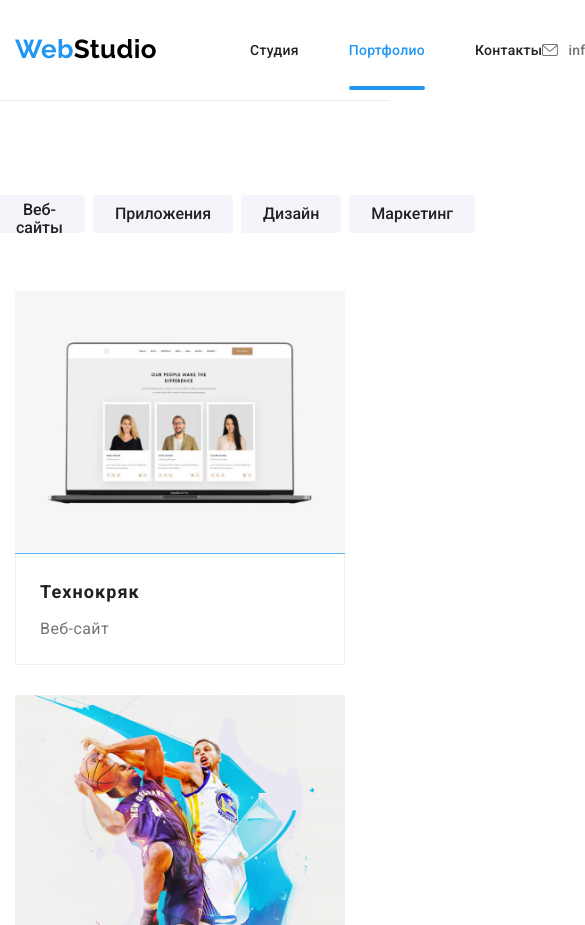
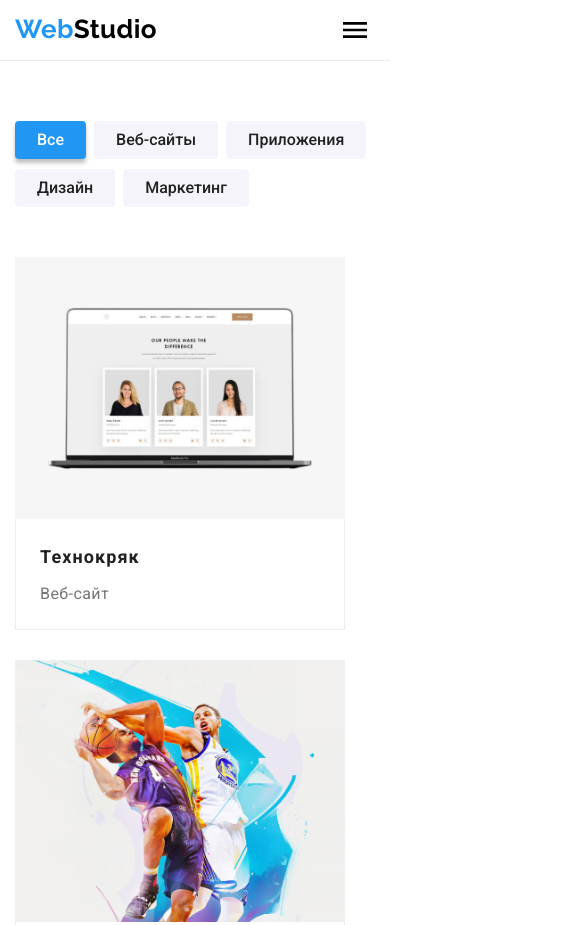
Before and after one commit to AlexUKDev/goit-markup-hw-07, a plain HTML site: page portfolio.html in a window 390 px wide. Shown: the top 925 px of the page, 585 px wide, since content can reach past the window. Drawn offline with nearby package versions, Linux system fonts and the light colour scheme.

Commit message:
фиксит моб меню в портфолио
1 добавляет разметку для мобильного меню в портфолио
2 добавляет сетку для карточек

```diff
--- a/portfolio.html
+++ b/portfolio.html
@@ -31,22 +31,44 @@
     <!-------- Header section at the top -------->
     <header class="header">
         <div class="container container__header">
-            <!-------- Navigation -------->
-            <nav class="navigation">
-
             <a href="./index.html" class="logo">
                 <span class="logo__accent-color">Web</span>Studio
             </a>
+            <button
+            type="button"
+            class="mob-menu__btn"
+            data-menu-button
+            >
+                    <svg
+                    class="mob-menu__icon"
+                    aria-label="Переключатель мобильного меню">
 
-                <!-------- Navigation menu -------->
+                    <use
+                    class="icon-open"
+                    href="./images/icons.svg#icon-open-menu"
+                    width="40px"
+                    height="40px"></use>
+                    <use
+                    class="icon-close"
+                    href="./images/icons.svg#icon-close-menu"
+                    width="40px"
+                    height="40px"></use>
+                    </svg>
+                </button>
+            <div class="menu-container" data-menu>
+
+                <nav class="navigation">
+
+
+
                     <ul class="navigation-menu">
                         <li class="navigation-menu__item">
-                        <a href="./index.html" class="navigation-menu__link">
+                            <a href="#" class="navigation-menu__link navigation-menu__link--active">
                             Студия
                             </a>
                         </li>
                         <li class="navigation-menu__item">
-                        <a href="./portfolio.html" class="navigation-menu__link navigation-menu__link--active">
+                            <a href="./portfolio.html" class="navigation-menu__link">
                             Портфолио
                             </a>
                         </li>
@@ -57,25 +79,31 @@
                         </li>
                     </ul>
                 </nav>
-            <!-------- Сontacts --------->
+
                 <ul class="contacts-list">
                     <li class="contacts-list__item">
                         <a href="mailto:info@devstudio.com" class="contacts-link">
+
                                 <svg class="contacts-list__icon" width="16px" height="12px">
                                     <use href="./images/icons.svg#icon-mailto"></use>
                                 </svg>
+
                             info@devstudio.com
                         </a>
                     </li>
                     <li class="contacts-list__item">
                         <a href="tel:+380961111111" class="contacts-link">
+
                                 <svg class="contacts-list__icon" width="10px" height="16px">
                                     <use href="./images/icons.svg#icon-mobile"></use>
                                 </svg>
+
                             +38 096 111 11 11
                         </a>
                     </li>
                 </ul>
+
+            </div>
         </div>
 
     </header>
@@ -428,6 +456,7 @@
 
     </footer>
 
+    <script src="./js/mob-menu.js"></script>
 </body>
 
 </html>
--- a/sass/components/_filter-menu.scss
+++ b/sass/components/_filter-menu.scss
@@ -1,6 +1,8 @@
 .filter-menu {
   display: flex;
-  margin-bottom: 50px;
+  // margin-bottom: 50px;
+  margin-bottom: 40px;
+  margin-top: 60px;
 
   color: var(--title-text-color);
   font-size: 16px;
@@ -9,7 +11,21 @@
 
     &__item:not(:last-child) {
       margin-right: 8px;
+      margin-bottom: 10px;
     }
+    @media screen and (min-width:768px) {
+      margin-bottom: 30px;
+
+    }
+
+    @media screen and (max-width:768px) {
+      flex-wrap: wrap;
+      justify-content: start;
+    }
+    @media screen and (min-width:1200px) {
+      margin-bottom: 50px;
+    }
+
 }
 
 .filter-menu__btn {
--- a/sass/components/_portfolio.scss
+++ b/sass/components/_portfolio.scss
@@ -1,27 +1,47 @@
 
 /* Portfolio.html styles */
 .portfolio-section {
-  padding-top: 94px;
-  padding-bottom: 94px;
+  // padding-top: 94px;
+  // padding-bottom: 94px;
+
+  @media screen and (min-width:768px) {
+    padding-top: 60px;
+    padding-bottom: 60px;
+  }
+
+  @media screen and (min-width:1200px) {
+    padding-top: 94px;
+    padding-bottom: 94px;
+  }
 }
 
 .portfolio-content {
-  display: flex;
-  flex-direction: row;
-  flex-wrap: wrap;
+  // display: flex;
+  // flex-direction: row;
+  // flex-wrap: wrap;
 
+  @media screen and (min-width:768px) {
+    display: flex;
+    flex-wrap: wrap;
+    margin-right: -30px;
+  }
 }
 
 .portfolio-content__item {
   margin-right: 30px;
   margin-bottom: 30px;
 
-    &:nth-child(3n) {
-      margin-right: 0;
-    }
+    // &:nth-child(3n) {
+    //   margin-right: 0;
+    // }
 
-    &:nth-last-child(-n + 3) {
-      margin-bottom: 0;
+    // &:nth-last-child(-n + 3) {
+    //   margin-bottom: 0;
+    // }
+
+    @media screen and (min-width:768px) {
+      width: calc(100% / 2 - 30px);
+      margin-right: 30px;
     }
 }
 
```
Also changed, not shown: css/main.css, css/main.min.css, 2 other files. Lines whose indentation alone changed are shown as unchanged.
